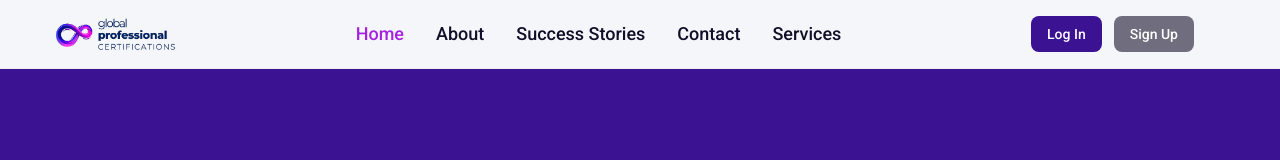
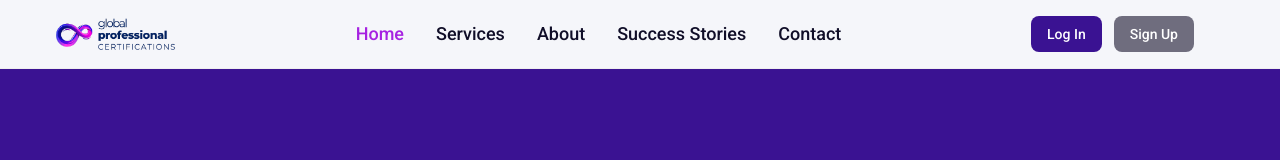
Before and after one commit to swapanmanna/gpc, a React (Vite) app: page / in a window 1280 px wide. Shown: the top 160 px of the page. Built offline with nearby package versions, Linux system fonts and the light colour scheme.

Commit message:
changed navigation order

```diff
--- a/src/components/Navbar/Navbar.jsx
+++ b/src/components/Navbar/Navbar.jsx
@@ -52,7 +52,7 @@ const Navbar = () => {
 
         {/* Navigation Links (Desktop) */}
         <div className="hidden md:flex space-x-8">
-          {["Home", "About", "Success", "Contact", "Services"].map((item, index) => (
+          {["Home", "Services", "About", "Success", "Contact"].map((item, index) => (
             <NavLink
               key={index}
               to={item.toLowerCase() === "home" ? "/" : item.toLowerCase()}
@@ -74,7 +74,7 @@ const Navbar = () => {
         } overflow-hidden`}
       >
         <ul className="flex flex-col items-center w-full space-y-4 p-4">
-          {["Home", "About", "Success", "Contact Us", "Services"].map((item, index) => (
+          {["Home", "Services", "About", "Success", "Contact"].map((item, index) => (
             <li key={index} className="w-full text-center">
               <NavLink
                 to={item.toLowerCase() === "home" ? "/" : item.toLowerCase()}
```
